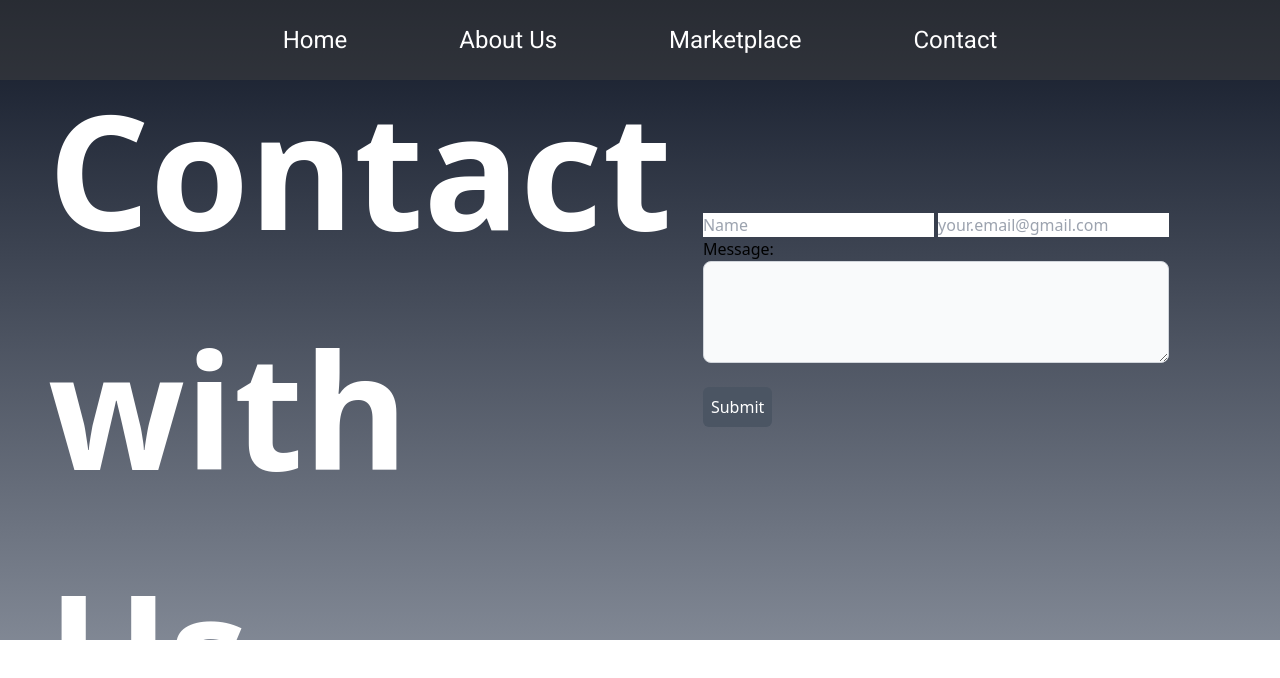
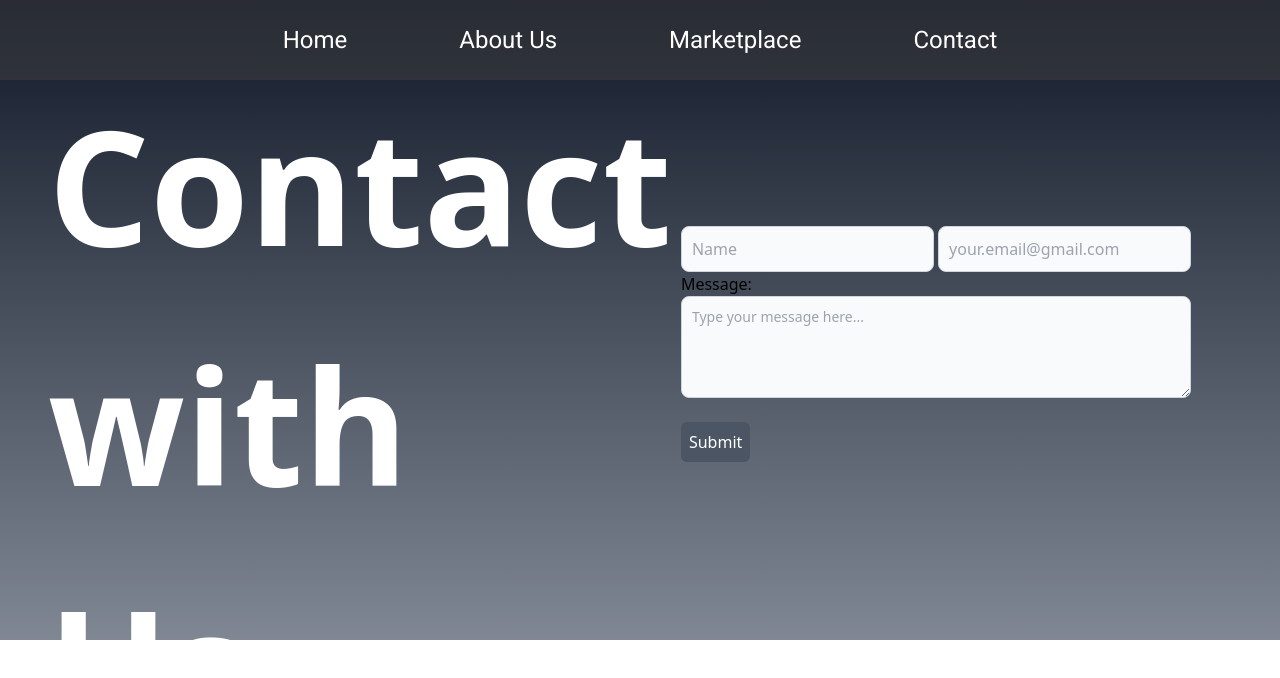
Before and after one commit to HaruCy16/E-commerce-Cars-Front-End-Site, a website: page public/contact.html in a window 1280 px wide. Drawn offline with nearby package versions, Linux system fonts and the light colour scheme; files that its build step writes are made by us from their sources.

Commit message:
adjust style in contacts

```diff
--- a/public/contact.html
+++ b/public/contact.html
@@ -49,18 +49,23 @@
     </nav>
     <!--CONTACT BODY-->
     <div class="h-screen w-full bg-gradient-to-b from-gray-900 to-gray-400">
-      <div class="h-[80%] w-full align-center justify-center flex p-[3rem]">
+      <div
+        class="h-[80%] w-full align-center justify-center flex pt-[3rem] pr-[3rem] pl-[3rem] pb-[0rem]"
+      >
         <div class="w-[50%] text-right">
-          <h1 class="text-white text-[10rem] text-left font-bold">
+          <h1 class="text-white text-[10rem] text-left font-bold mt-[1rem]">
             Contact with Us
           </h1>
         </div>
-        <div class="w-[50%] flex justify-center items-center">
-          <form>
+        <div
+          class="w-[50%] max-w-2xl mx-auto flex justify-center items-center p-6"
+        >
+          <form class="text-left">
             <input
               type="text"
               id="name"
               name="name"
+              class="p-2.5 text-gray-900 bg-gray-50 rounded-lg border border-gray-300 focus:ring-blue-500 focus:border-blue-500 dark:bg-gray-700 dark:border-gray-600 dark:placeholder-gray-400 dark:text-white dark:focus:ring-blue-500 dark:focus:border-blue-500"
               placeholder="Name"
               required
             />
@@ -68,6 +73,7 @@
               type="email"
               id="email"
               name="email"
+              class="p-2.5 text-gray-900 bg-gray-50 rounded-lg border border-gray-300 focus:ring-blue-500 focus:border-blue-500 dark:bg-gray-700 dark:border-gray-600 dark:placeholder-gray-400 dark:text-white dark:focus:ring-blue-500 dark:focus:border-blue-500"
               placeholder="your.email@gmail.com"
               required
             /><br />
@@ -77,17 +83,19 @@
               name="message"
               rows="4"
               class="block p-2.5 w-full text-sm text-gray-900 bg-gray-50 rounded-lg border border-gray-300 focus:ring-blue-500 focus:border-blue-500 dark:bg-gray-700 dark:border-gray-600 dark:placeholder-gray-400 dark:text-white dark:focus:ring-blue-500 dark:focus:border-blue-500"
+              placeholder="Type your message here..."
               required
             ></textarea
             ><br />
             <input
               type="submit"
               value="Submit"
-              class="bg-gray-600 text-white p-2 rounded-md"
+              class="bg-gray-600 text-white p-2 rounded-md hover:bg-gray-700 hover:cursor-pointer"
             />
           </form>
         </div>
       </div>
+      <!--FOOTER-->
       <div class="h-[20%] w-full bg-white">
         <div class="w-full text-center"></div>
       </div>
```
